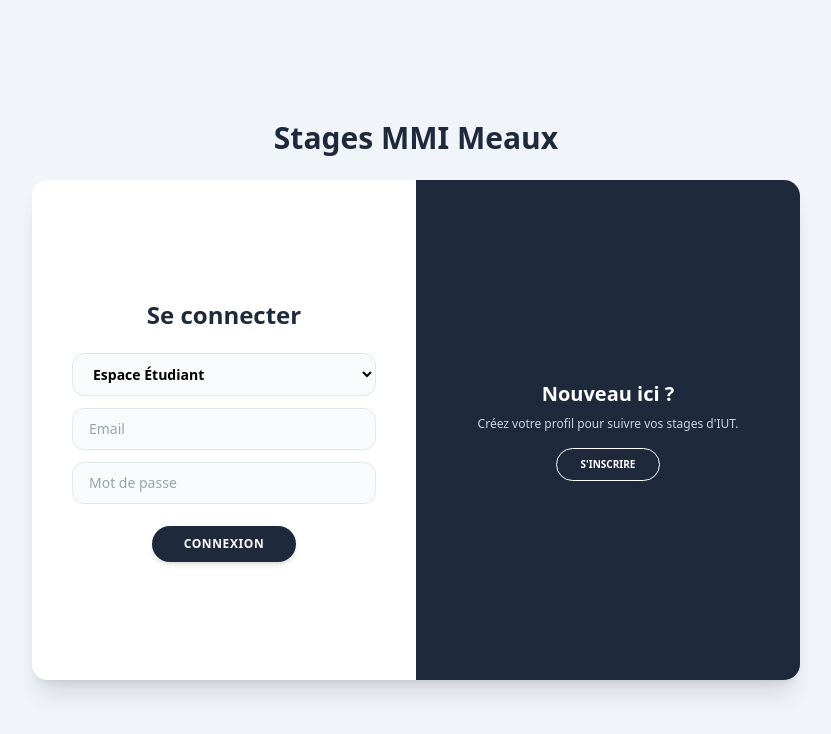
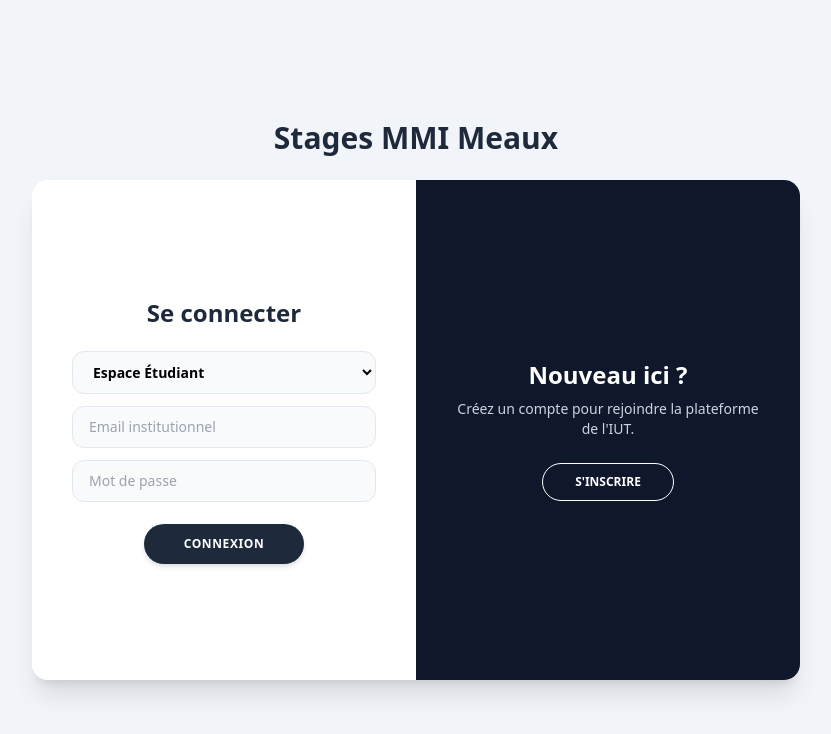
Before and after one commit to Ir0k888/SAE-201-203-stages, a PHP site: page /login.php in a window 1280 px wide. Shown: the top 734 px of the page, without its empty margins (224-1055 px from the left). Run offline with PHP 8.4, Linux system fonts and the light colour scheme; some libraries are stand-ins or nearby versions.

Commit message:
patch_graph

```diff
--- a/database/init_db.sql
+++ b/database/init_db.sql
@@ -68,7 +68,7 @@ CREATE TABLE Recherche_de_stage (
 -- JEU D'ESSAI INITIAL
 -- Compte Étudiant de Test
 INSERT INTO Etudiant (nom, prenom, email, mot_de_passe, numero_etudiant, groupe_td, groupe_tp, promotion)
-VALUES ('Dupont', 'Jean', 'etudiant@univ.fr', 'etudiant123', '20245678', 'B', '3', 'MMI 2');
+VALUES ('Dupont', 'Jean', 'etudiant@etudiant.univ.fr', 'etudiant123', '20245678', 'B', '3', 'MMI 2');
 
 -- L'Unique Administrateur Suprême (pré-validé)
 INSERT INTO Enseignant (nom, prenom, email, mot_de_passe, role, statut_compte)
@@ -78,7 +78,3 @@ VALUES ('Admin', 'Général', 'admin@univ.fr', 'admin123', 'Administrateur', 'va
 INSERT INTO Enseignant (nom, prenom, email, mot_de_passe, role, statut_compte) VALUES
 ('Martin', 'Sophie', 'prof@univ.fr', 'enseignant123', 'Enseignant', 'valide'),
 ('Durand', 'Paul', 'chef@univ.fr', 'chef123', 'Chef de departement', 'valide');
-
--- Enseignant simulant une attente de validation
-INSERT INTO Enseignant (nom, prenom, email, mot_de_passe, role, statut_compte) VALUES
-('Nouveau', 'Prof', 'nouveau@univ.fr', 'prof123', 'Enseignant', 'en_attente');
--- a/login.php
+++ b/login.php
@@ -5,58 +5,84 @@
     <title>Connexion & Inscription - Stages MMI</title>
     <script src="https://cdn.tailwindcss.com"></script>
     <style>
-        .login-container.right-panel-active .sign-in-container { transform: translateX(100%); opacity: 0; z-index: 1; }
-        .login-container.right-panel-active .sign-up-container { transform: translateX(100%); opacity: 1; z-index: 5; }
+        /* FIX DU DESIGN FIDDLER OFFICIEL */
+        .login-container { position: relative; overflow: hidden; }
+        .form-container { position: absolute; top: 0; height: 100%; transition: all 0.6s ease-in-out; }
+        .sign-in-container { left: 0; width: 50%; z-index: 2; }
+        .sign-up-container { left: 0; width: 50%; opacity: 0; z-index: 1; }
+
+        .login-container.right-panel-active .sign-in-container { transform: translateX(100%); }
+        .login-container.right-panel-active .sign-up-container { transform: translateX(100%); opacity: 1; z-index: 5; animation: show 0.6s; }
+
+        @keyframes show {
+            0%, 49.99% { opacity: 0; z-index: 1; }
+            50%, 100% { opacity: 1; z-index: 5; }
+        }
+
+        .overlay-container { position: absolute; top: 0; left: 50%; width: 50%; height: 100%; overflow: hidden; transition: transform 0.6s ease-in-out; z-index: 100; }
         .login-container.right-panel-active .overlay-container { transform: translateX(-100%); }
+
+        .overlay { background: #0f172a; color: #ffffff; position: relative; left: -100%; height: 100%; width: 200%; transform: translateX(0); transition: transform 0.6s ease-in-out; }
         .login-container.right-panel-active .overlay { transform: translateX(50%); }
+
+        .overlay-panel { position: absolute; display: flex; align-items: center; justify-content: center; flex-direction: column; padding: 0 40px; text-align: center; top: 0; height: 100%; width: 50%; transform: translateX(0); transition: transform 0.6s ease-in-out; }
+
+        .overlay-left { transform: translateX(-20%); }
+        .login-container.right-panel-active .overlay-left { transform: translateX(0); }
+
+        .overlay-right { right: 0; transform: translateX(0); }
+        .login-container.right-panel-active .overlay-right { transform: translateX(20%); }
     </style>
 </head>
 <body class="bg-slate-100 flex flex-col justify-center items-center min-h-screen p-4">
     <div class="mb-6 text-center">
         <h2 class="text-3xl font-bold text-slate-800">Stages MMI Meaux</h2>
-        <?php if(isset($_GET['msg'])): ?>
-            <p class="mt-2 text-sm font-semibold text-green-600">Compte créé avec succès ! Connectez-vous.</p>
+        <?php if(isset($_GET['msg']) && $_GET['msg'] === 'success'): ?>
+            <p class="mt-2 text-sm font-semibold text-green-600 bg-green-100 px-4 py-2 rounded-full inline-block">Compte créé avec succès ! Connectez-vous.</p>
         <?php endif; ?>
     </div>
 
-    <div class="login-container bg-white rounded-2xl shadow-xl relative overflow-hidden w-[768px] max-w-full min-h-[500px]" id="login-container">
-        <div class="form-container sign-up-container absolute top-0 h-full w-1/2 left-0 opacity-0 z-10 transition-all duration-500">
-            <form action="actions/register_action.php" method="POST" class="flex flex-col items-center justify-center h-full px-10 text-center bg-white">
+    <div class="login-container bg-white rounded-2xl shadow-xl w-[768px] max-w-full min-h-[500px]" id="login-container">
+
+        <div class="form-container sign-up-container bg-white">
+            <form action="actions/register_action.php" method="POST" class="flex flex-col items-center justify-center h-full px-10 text-center">
                 <h1 class="font-bold text-2xl mb-4 text-slate-800">S'inscrire</h1>
+                <p class="text-xs text-slate-500 mb-4">Utilisez votre adresse @etudiant.univ.fr ou @univ.fr</p>
+
                 <div class="flex gap-2 w-full">
                     <input type="text" name="nom" placeholder="Nom" required class="w-1/2 bg-slate-50 border border-slate-200 px-4 py-2.5 my-1.5 rounded-xl text-sm outline-none">
                     <input type="text" name="prenom" placeholder="Prénom" required class="w-1/2 bg-slate-50 border border-slate-200 px-4 py-2.5 my-1.5 rounded-xl text-sm outline-none">
                 </div>
-                <input type="email" name="email" placeholder="Email (ex: @etudiant.univ.fr)" required class="w-full bg-slate-50 border border-slate-200 px-4 py-2.5 my-1.5 rounded-xl text-sm outline-none">
+                <input type="email" name="email" placeholder="Email institutionnel" required class="w-full bg-slate-50 border border-slate-200 px-4 py-2.5 my-1.5 rounded-xl text-sm outline-none">
                 <input type="password" name="password" placeholder="Mot de passe" required class="w-full bg-slate-50 border border-slate-200 px-4 py-2.5 my-1.5 rounded-xl text-sm outline-none">
-                <button type="submit" class="mt-4 rounded-full bg-slate-800 text-white font-bold py-2.5 px-8 text-xs uppercase tracking-wider hover:scale-105 transition-transform shadow-md">S'inscrire</button>
+                <button type="submit" class="mt-4 rounded-full bg-slate-800 text-white font-bold py-3 px-10 text-xs uppercase tracking-wider hover:scale-105 transition-transform shadow-md">S'inscrire</button>
             </form>
         </div>
 
-        <div class="form-container sign-in-container absolute top-0 h-full w-1/2 left-0 z-20 transition-all duration-500">
-            <form action="actions/login_action.php" method="POST" class="flex flex-col items-center justify-center h-full px-10 text-center bg-white">
+        <div class="form-container sign-in-container bg-white">
+            <form action="actions/login_action.php" method="POST" class="flex flex-col items-center justify-center h-full px-10 text-center">
                 <h1 class="font-bold text-2xl mb-4 text-slate-800">Se connecter</h1>
                 <select name="type_compte" class="w-full bg-slate-50 border border-slate-200 px-4 py-2.5 my-1.5 rounded-xl text-sm font-semibold outline-none">
                     <option value="etudiant">Espace Étudiant</option>
                     <option value="enseignant">Espace Staff / Profs / Admin</option>
                 </select>
-                <input type="email" name="email" placeholder="Email" required class="w-full bg-slate-50 border border-slate-200 px-4 py-2.5 my-1.5 rounded-xl text-sm outline-none">
+                <input type="email" name="email" placeholder="Email institutionnel" required class="w-full bg-slate-50 border border-slate-200 px-4 py-2.5 my-1.5 rounded-xl text-sm outline-none">
                 <input type="password" name="password" placeholder="Mot de passe" required class="w-full bg-slate-50 border border-slate-200 px-4 py-2.5 my-1.5 rounded-xl text-sm outline-none">
-                <button type="submit" class="mt-4 rounded-full bg-slate-800 text-white font-bold py-2.5 px-8 text-xs uppercase tracking-wider hover:scale-105 transition-transform shadow-md">Connexion</button>
+                <button type="submit" class="mt-4 rounded-full bg-slate-800 text-white font-bold py-3 px-10 text-xs uppercase tracking-wider hover:scale-105 transition-transform shadow-md">Connexion</button>
             </form>
         </div>
 
-        <div class="overlay-container absolute top-0 left-1/2 w-1/2 h-full overflow-hidden z-50 transition-transform duration-500">
-            <div class="overlay bg-slate-800 text-white relative -left-full h-full w-[200%] transition-transform duration-500">
-                <div class="overlay-panel overlay-left absolute flex flex-col items-center justify-center px-8 text-center top-0 h-full w-1/2 -translate-x-full transition-transform duration-500">
-                    <h1 class="font-bold text-xl mb-2">Déjà un compte ?</h1>
-                    <p class="text-xs text-slate-300 mb-4">Connectez-vous directement à votre espace de travail.</p>
-                    <button class="border border-white rounded-full py-2 px-6 uppercase font-bold text-[10px] hover:bg-white hover:text-slate-800 transition-all" id="signIn">Se connecter</button>
+        <div class="overlay-container">
+            <div class="overlay">
+                <div class="overlay-panel overlay-left">
+                    <h1 class="font-bold text-2xl mb-2">Déjà inscrit ?</h1>
+                    <p class="text-sm text-slate-300 mb-6">Connectez-vous pour accéder à votre espace de gestion.</p>
+                    <button class="border border-white rounded-full py-2.5 px-8 uppercase font-bold text-xs hover:bg-white hover:text-slate-900 transition-all" id="signIn">Se connecter</button>
                 </div>
-                <div class="overlay-panel overlay-right absolute right-0 flex flex-col items-center justify-center px-8 text-center top-0 h-full w-1/2 transition-transform duration-500">
-                    <h1 class="font-bold text-xl mb-2">Nouveau ici ?</h1>
-                    <p class="text-xs text-slate-300 mb-4">Créez votre profil pour suivre vos stages d'IUT.</p>
-                    <button class="border border-white rounded-full py-2 px-6 uppercase font-bold text-[10px] hover:bg-white hover:text-slate-800 transition-all" id="signUp">S'inscrire</button>
+                <div class="overlay-panel overlay-right">
+                    <h1 class="font-bold text-2xl mb-2">Nouveau ici ?</h1>
+                    <p class="text-sm text-slate-300 mb-6">Créez un compte pour rejoindre la plateforme de l'IUT.</p>
+                    <button class="border border-white rounded-full py-2.5 px-8 uppercase font-bold text-xs hover:bg-white hover:text-slate-900 transition-all" id="signUp">S'inscrire</button>
                 </div>
             </div>
         </div>
--- a/pages/profil.php
+++ b/pages/profil.php
@@ -10,7 +10,6 @@ if (!isset($_SESSION['user_id'])) {
 $id_user = $_SESSION['user_id'];
 $type_compte = $_SESSION['type_compte'];
 
-// Re-lecture en BDD pour garantir des données synchrones en temps réel
 if ($type_compte === 'etudiant') {
     $stmt = $pdo->prepare("SELECT * FROM Etudiant WHERE id_etudiant = :id");
     $stmt->execute(['id' => $id_user]);
@@ -19,7 +18,6 @@ if ($type_compte === 'etudiant') {
     $stmt = $pdo->prepare("SELECT * FROM Enseignant WHERE id_enseignant = :id");
     $stmt->execute(['id' => $id_user]);
     $u = $stmt->fetch();
-    // Resynchronisation immédiate du rôle en session au cas où l'Admin vient de valider l'évolution
     $_SESSION['role'] = $u['role'];
 }
 ?>
@@ -62,6 +60,8 @@ if ($type_compte === 'etudiant') {
                         <div class="flex-grow">
                             <label class="block text-xs font-bold text-slate-500 mb-1 uppercase">Solliciter un nouveau rôle</label>
                             <select name="nouveau_role" class="w-full bg-white border border-slate-300 px-3 py-2 rounded-lg text-sm outline-none">
+                                <option value="Enseignant">Enseignant (Classique)</option>
+                                <option value="Membre du jury">Membre du jury</option>
                                 <option value="Responsable de stage">Responsable de stage</option>
                                 <option value="Chef de departement">Chef de département</option>
                             </select>
```
Also changed, not shown: actions/register_action.php (+12 -6 lines).
